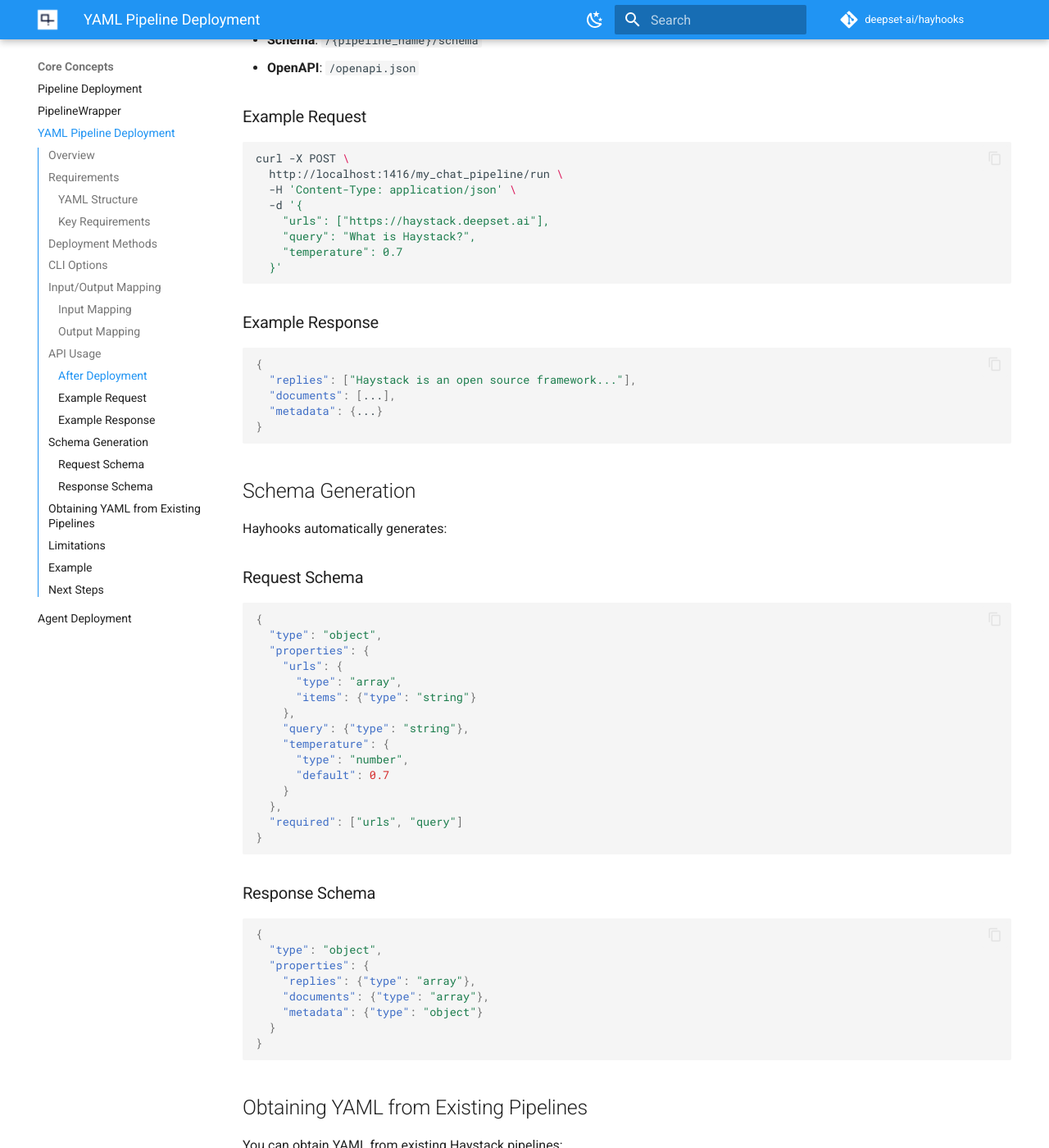
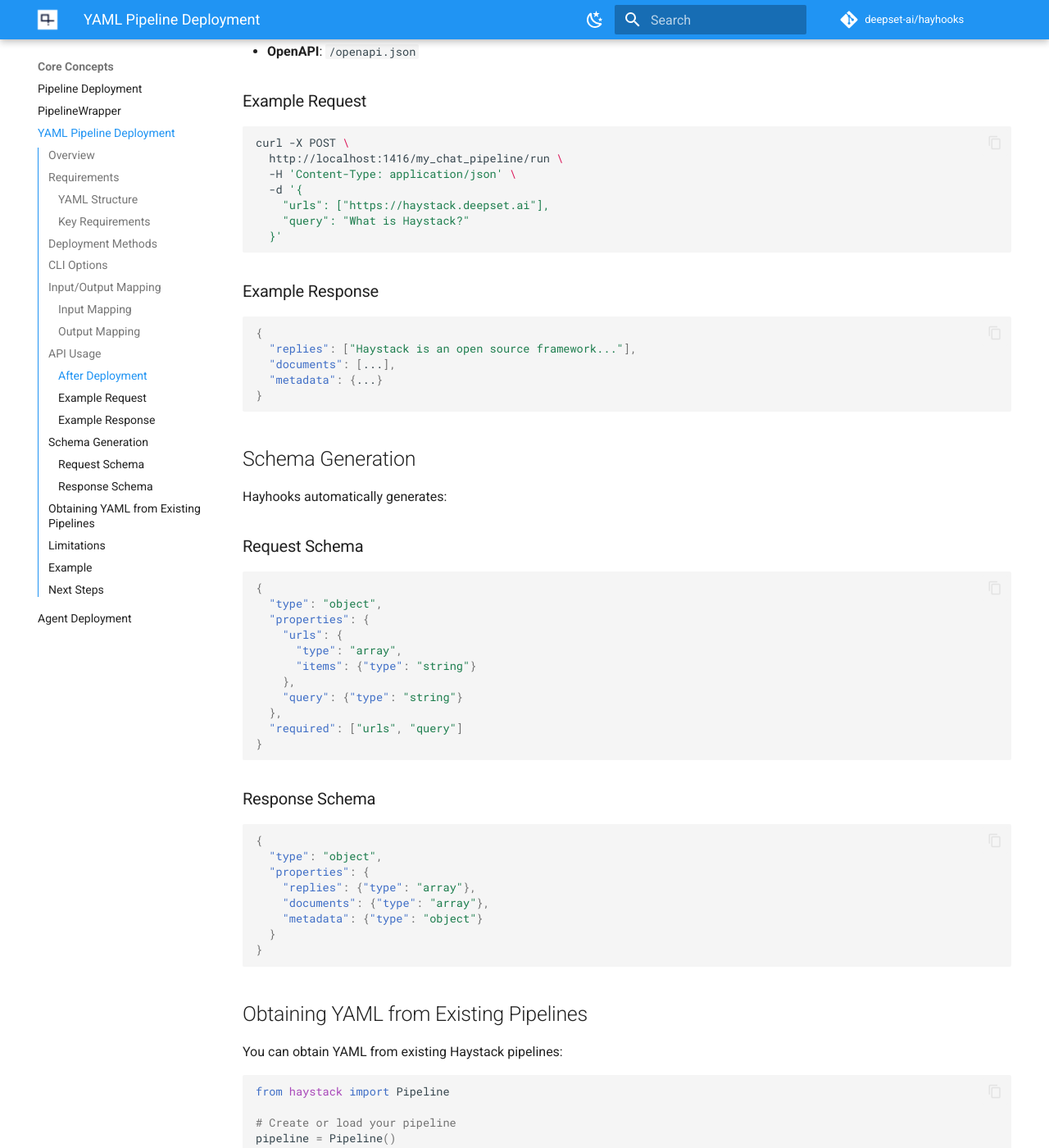
Before and after one commit to deepset-ai/hayhooks, an MkDocs documentation site: the page built from docs/concepts/yaml-pipeline-deployment.md, in a window 1280 px wide and 1400 px high, scrolled down 3347 px. Shown: the whole window at 82% size. Built offline with MkDocs 1.6.1 and Material for MkDocs 9.7.7, drawn with Linux system fonts in a browser that asks for light colours; comment, search, counter and statistics services are not loaded; the version menu is left out; some of the changed text lies outside the part shown.

Commit message:
remove 'temperature' in examples ; keep only when it's passed in generation_kwargs

````diff
--- a/docs/concepts/yaml-pipeline-deployment.md
+++ b/docs/concepts/yaml-pipeline-deployment.md
@@ -123,7 +123,6 @@
   # friendly_name: component.field
   urls: fetcher.urls
   query: prompt_builder.query
-  temperature: llm.temperature
 ```
 
 **Mapping rules:**
@@ -170,8 +169,7 @@
   -H 'Content-Type: application/json' \
   -d '{
     "urls": ["https://haystack.deepset.ai"],
-    "query": "What is Haystack?",
-    "temperature": 0.7
+    "query": "What is Haystack?"
   }'
 ```
 
@@ -199,11 +197,7 @@
       "type": "array",
       "items": {"type": "string"}
     },
-    "query": {"type": "string"},
-    "temperature": {
-      "type": "number",
-      "default": 0.7
-    }
+    "query": {"type": "string"}
   },
   "required": ["urls", "query"]
 }
````
Also changed, not shown: docs/features/cli-commands.md (+1 -1 lines), docs/features/file-upload-support.md (+3 -5 lines), docs/features/mcp-support.md (+0 -1 lines), docs/reference/api-reference.md (+2 -6 lines).
